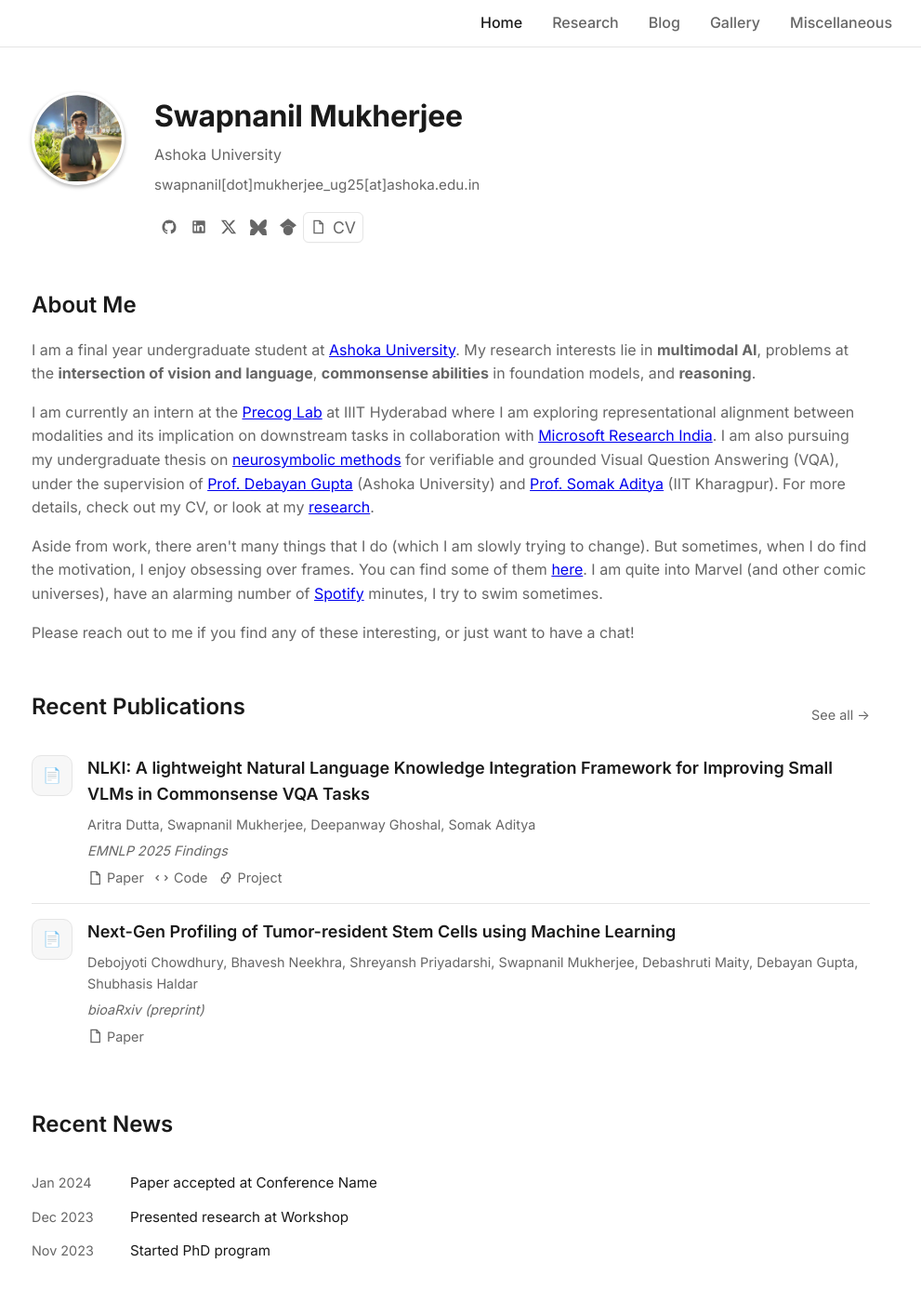
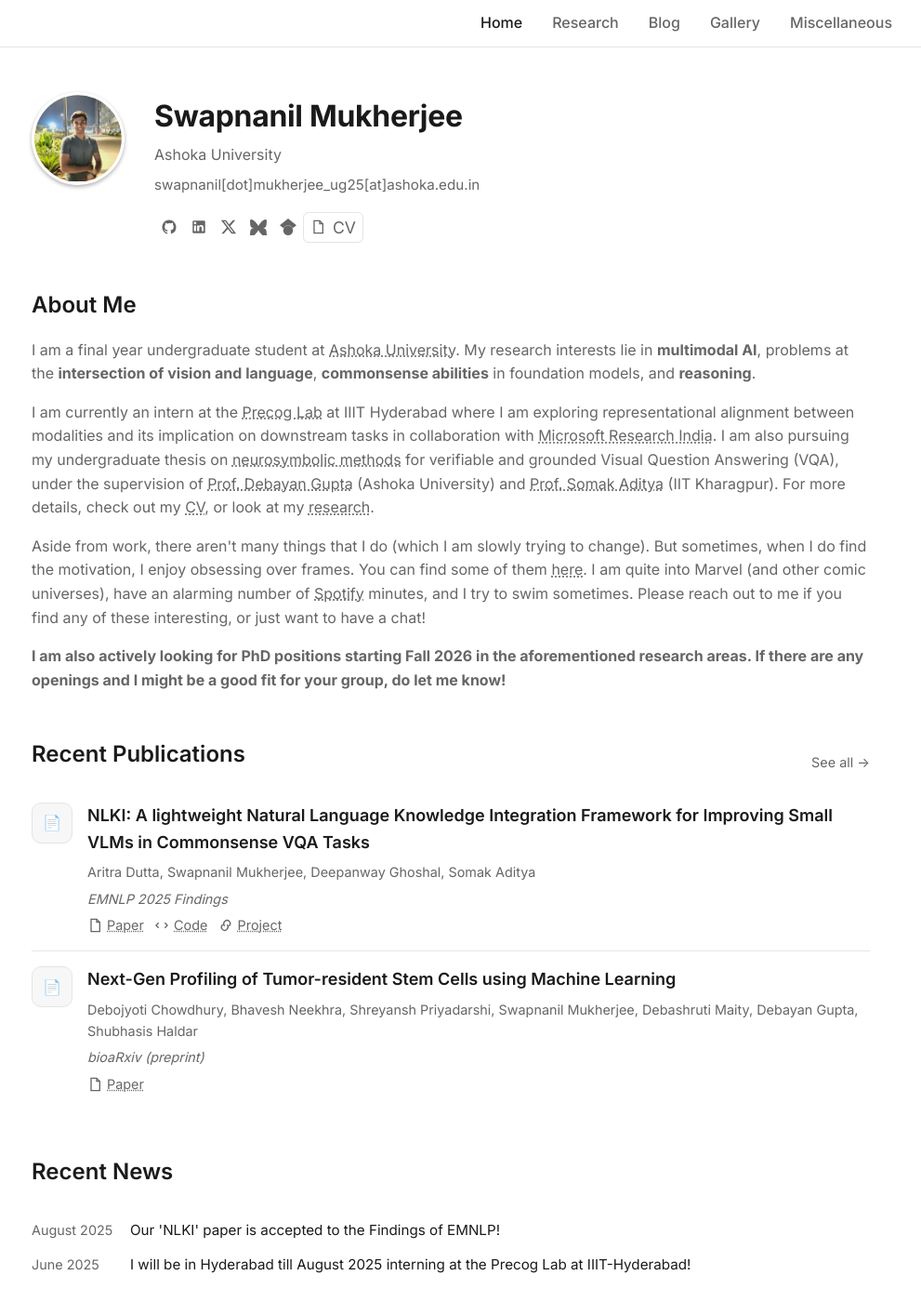
Before and after one commit to SwapnanilMukherjee/swapnanilmukherjee.github.io, a Jekyll site: the page built from index.md, in a window 1280 px wide and 1400 px high. Shown: the whole window at 93% size, without its empty margins (155-1146 px from the left). Built offline with Jekyll 4.4.1, drawn with Linux system fonts in a browser that asks for light colours.

Commit message:
added research content, fixed some more formatting

```diff
--- a/_data/news.yml
+++ b/_data/news.yml
@@ -1,8 +1,5 @@
-- date: "Jan 2024"
-  content: "Paper accepted at Conference Name"
+- date: "August 2025"
+  content: "Our 'NLKI' paper is accepted to the Findings of EMNLP!"
 
-- date: "Dec 2023"
-  content: "Presented research at Workshop"
-
-- date: "Nov 2023"
-  content: "Started PhD program"
+- date: "June 2025"
+  content: "I will be in Hyderabad till August 2025 interning at the Precog Lab at IIIT-Hyderabad!"
--- a/assets/css/main.css
+++ b/assets/css/main.css
@@ -91,6 +91,8 @@ p { margin-bottom: 1rem; color: var(--muted); }
 
 /* Sections */
 .section { margin-bottom: 3rem; }
+.section a {color: var(--muted); text-decoration: underline dotted;}
+.section a:hover {color: var(--muted); font-weight: bold; text-decoration: underline dotted;}
 .section-header { display: flex; justify-content: space-between; align-items: center; margin-bottom: 1rem; }
 .section-header a { font-size: 0.9rem; color: var(--muted); text-decoration: none; }
 .section-header a:hover { color: var(--text); text-decoration: underline; }
--- a/index.md
+++ b/index.md
@@ -29,12 +29,12 @@ layout: default
           <path d="M12 10.8c-1.087-2.114-4.046-6.053-6.798-7.995C2.566.944 1.561 1.266.902 1.565.139 1.908 0 3.08 0 3.768c0 .69.378 5.65.624 6.479.815 2.736 3.713 3.66 6.383 3.364.136-.02.275-.038.417-.05-.134.04-.276.083-.42.13-2.670-.296-5.567.628-6.383 3.364C.378 17.884 0 22.844 0 23.533c0 .688.139 1.86.902 2.202.659.3 1.664.622 4.3-1.239C7.954 22.554 10.913 18.615 12 16.501c1.087 2.114 4.046 6.053 6.798 7.995 2.636 1.861 3.641 1.54 4.3 1.239.763-.342.902-1.514.902-2.202 0-.689-.378-5.649-.624-6.479-.816-2.736-3.713-3.66-6.383-3.364-.144-.047-.286-.09-.42-.13.142.012.281.03.417.05 2.67.296 5.568-.628 6.383-3.364.246-.829.624-5.789.624-6.479 0-.688-.139-1.86-.902-2.203-.659-.299-1.664-.621-4.3 1.24C16.046 4.747 13.087 8.686 12 10.8z"/>
         </svg>
       </a>
-      <a src="https://scholar.google.com/citations?user={{ site.scholar_userid}}" target="_blank" rel="noopener noreferrer" title="Google Scholar">
+      <a href="https://scholar.google.com/citations?user={{ site.scholar_userid}}" target="_blank" rel="noopener noreferrer" title="Google Scholar">
         <svg aria-hidden="true" viewBox="0 0 24 24" fill="currentColor">
           <path d="M5.242 13.769L0 9.5 12 0l12 9.5-5.242 4.269C17.548 11.249 14.978 9.5 12 9.5c-2.977 0-5.548 1.748-6.758 4.269zM12 10a7 7 0 1 0 0 14 7 7 0 0 0 0-14z"/>
         </svg>
       </a>
-      <a src="/assets/cv.pdf" class="cv-button" title="Download CV">
+      <a href="https://github.com/SwapnanilMukherjee/swapnanilmukherjee.github.io/blob/main/assets/CV.pdf" class="cv-button" title="Download CV">
         <svg aria-hidden="true" viewBox="0 0 24 24" fill="none" stroke="currentColor" stroke-width="2"><path d="M6 2h9l5 5v15H6z"/><path d="M15 2v5h5"/></svg>
         CV
       </a>
@@ -46,10 +46,10 @@ layout: default
 <div class="section">
   <h2>About Me</h2>
   <p>I am a final year undergraduate student at <a href="https://wwww.ashoka.edu.in">Ashoka University</a>. My research interests lie in <b>multimodal AI</b>, problems at the <b>intersection of vision and language</b>, <b>commonsense abilities</b> in foundation models, and <b>reasoning</b>.</p>
-  <p>I am currently an intern at the <a href="https://precog.iiit.ac.in/" target="_blank">Precog Lab</a> at IIIT Hyderabad where I am exploring representational alignment between modalities and its implication on downstream tasks in collaboration with <a href="https://www.microsoft.com/en-us/research/lab/microsoft-research-india/" target="_blank"> Microsoft Research India</a>. I am also pursuing my undergraduate thesis on <a href="https://arxiv.org/abs/2209.07662" target="_blank">neurosymbolic methods</a> for verifiable and grounded Visual Question Answering (VQA), under the supervision of <a href="https://www.ashoka.edu.in/profile/debayan-gupta/" target="_blank">Prof. Debayan Gupta</a> (Ashoka University) and <a href="https://adityasomak.github.io/#about" target="_blank">Prof. Somak Aditya</a> (IIT Kharagpur). For more details, check out my <a src="/assets/cv.pdf>">CV</a>, or look at my <a href="/research">research</a>.
+  <p>I am currently an intern at the <a href="https://precog.iiit.ac.in/" target="_blank">Precog Lab</a> at IIIT Hyderabad where I am exploring representational alignment between modalities and its implication on downstream tasks in collaboration with <a href="https://www.microsoft.com/en-us/research/lab/microsoft-research-india/" target="_blank"> Microsoft Research India</a>. I am also pursuing my undergraduate thesis on <a href="https://arxiv.org/abs/2209.07662" target="_blank">neurosymbolic methods</a> for verifiable and grounded Visual Question Answering (VQA), under the supervision of <a href="https://www.ashoka.edu.in/profile/debayan-gupta/" target="_blank">Prof. Debayan Gupta</a> (Ashoka University) and <a href="https://adityasomak.github.io/#about" target="_blank">Prof. Somak Aditya</a> (IIT Kharagpur). For more details, check out my <a href="https://github.com/SwapnanilMukherjee/swapnanilmukherjee.github.io/blob/main/assets/CV.pdf>">CV</a>, or look at my <a href="/research">research</a>.
   </p>
-  <p>Aside from work, there aren't many things that I do (which I am slowly trying to change). But sometimes, when I do find the motivation, I enjoy obsessing over frames. You can find some of them <a href="/gallery">here</a>. I am quite into Marvel (and other comic universes), have an alarming number of <a href="https://open.spotify.com/listeningstats/share/4tgKHIWTjT4y1C9eMLqeIu?si=WWctd3MwQ_iZfaAQZod70A&lang=en&uri=spotify%3Alisteningstats" target="_blank">Spotify</a> minutes, I try to swim sometimes.</p>
-  <p>Please reach out to me if you find any of these interesting, or just want to have a chat!</p>
+  <p>Aside from work, there aren't many things that I do (which I am slowly trying to change). But sometimes, when I do find the motivation, I enjoy obsessing over frames. You can find some of them <a href="/gallery">here</a>. I am quite into Marvel (and other comic universes), have an alarming number of <a href="https://open.spotify.com/listeningstats/share/4tgKHIWTjT4y1C9eMLqeIu?si=WWctd3MwQ_iZfaAQZod70A&lang=en&uri=spotify%3Alisteningstats" target="_blank">Spotify</a> minutes, and I try to swim sometimes. Please reach out to me if you find any of these interesting, or just want to have a chat!</p>
+  <p><b> I am also actively looking for PhD positions starting Fall 2026 in the aforementioned research areas. If there are any openings and I might be a good fit for your group, do let me know!</b></p>
 </div>
 
 <!-- Recent Publications -->
```
Also changed, not shown: _pages/research.md (+20 -17 lines).
